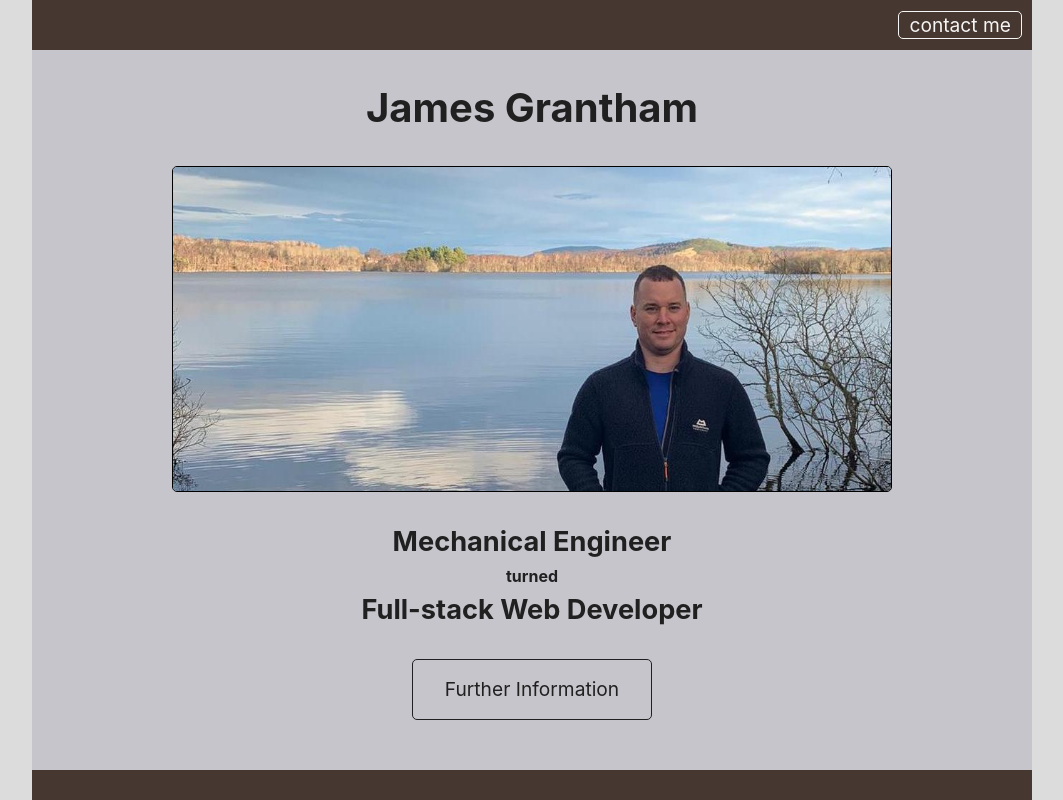
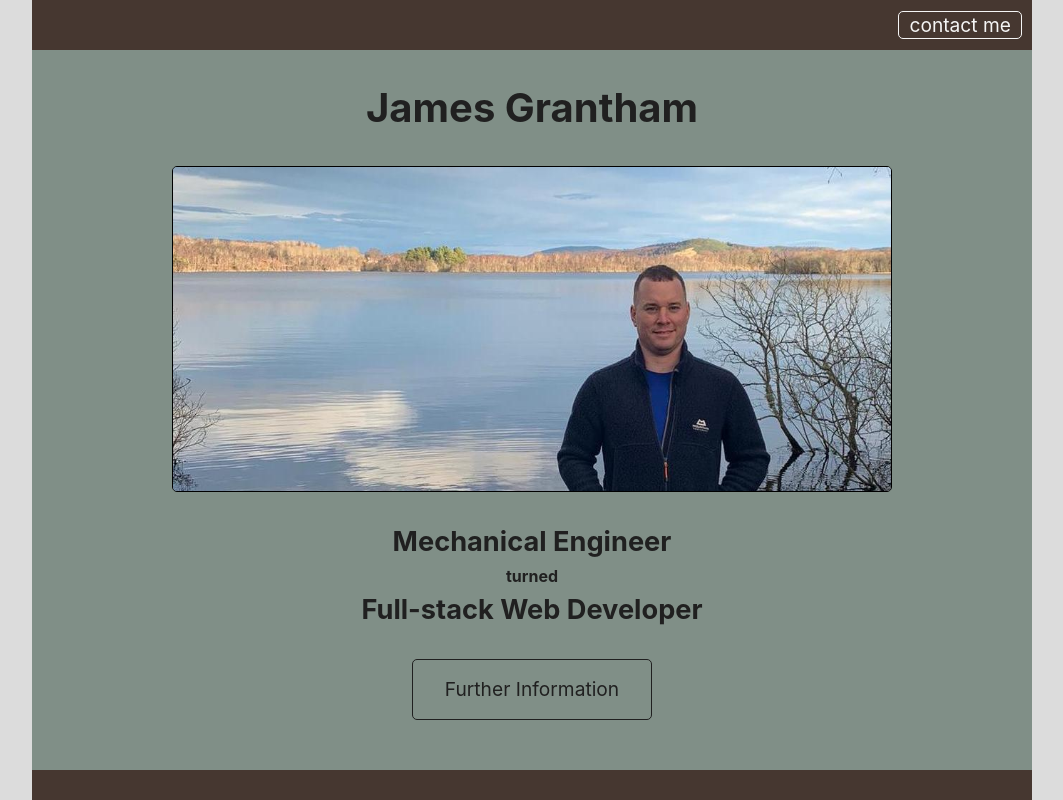
Before and after one commit to jrgrantham/james-grantham, a React (Create React App) app: page / in a window 1280 px wide. Shown: the top 800 px of the page, without its empty margins (108-1171 px from the left). Built offline with nearby package versions, Linux system fonts and the light colour scheme; no server answers.

Commit message:
Landing styling

```diff
--- a/public/index.html
+++ b/public/index.html
@@ -7,7 +7,7 @@
     <meta name="theme-color" content="#000000" />
     <meta
       name="description"
-      content="Web site created by James Grantham"
+      content="created by James Grantham"
     />
     <link rel="apple-touch-icon" href="%PUBLIC_URL%/logo192.png" />
     <!--
--- a/src/App.js
+++ b/src/App.js
@@ -7,7 +7,7 @@ import Login from "./views/Login";
 import PhoneNumbers from "./views/PhoneNumbers";
 import ContactForm from './views/ContactForm'
 
-import { whiteOff, blackOff } from "./views/styling";
+import { whiteOff, fontColor } from "./views/styling";
 
 export default function App() {
   document.getElementById("root").style.height = "100%";
@@ -73,6 +73,6 @@ const StyledApp = styled.div`
   text-align: center;
 
   h1, h2, h3, h4, h5, h6, p, a {
-    color: ${blackOff}
+    color: ${fontColor}
   }
 `;
--- a/src/components/LandingInitialView.jsx
+++ b/src/components/LandingInitialView.jsx
@@ -75,7 +75,7 @@ const LandingContent = styled.div`
   width: 100%
   height: ${vh - headerHeight - footerHeight}px
   // min-height: 500px
-  max-height: 800px
+  max-height: 1000px
   display: flex;
   flex-direction: column;
   justify-content: space-evenly;
@@ -87,13 +87,14 @@ const LandingContent = styled.div`
     flex-direction: column;
     // justify-content: space-between;
     align-items: center;
+    transition: opacity 1s
   }
 
   .img {
     width: 90%
     max-width: 800px
     max-width: 90vh
-    transition: opacity 0.3s
+    transition: opacity ${transition}
   }
 
   img {
--- a/src/views/styling.js
+++ b/src/views/styling.js
@@ -4,6 +4,8 @@ export const headerHeight = 50
 export const footerHeight = 30
 export const borderRad = '5px'
 export const transition = '0.3s ease-in-out'
+
+export const fontColor = '#202020'
 
 export const whiteOff = '#F5F5F5'
 export const whiteDark = '#E0E0E0'
@@ -19,7 +21,7 @@ export const orangeMedium = '#ffd27f'
 
 export const landingHeader = '#463730'
 export const landingFooter = '#463730'
-export const landingInitial = '#c7c5cc'
+export const landingInitial = '#808F87'
 
 export const landingCaptionBack = '#51A3A3'
 export const landingCaption = '#DFCC74'
```
